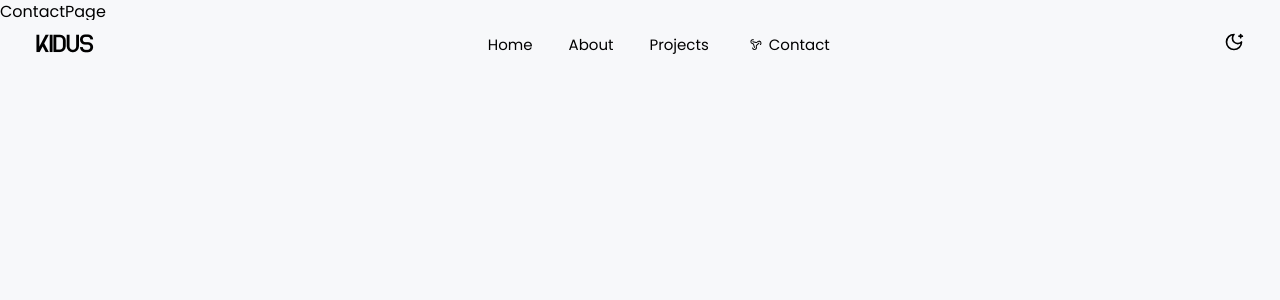
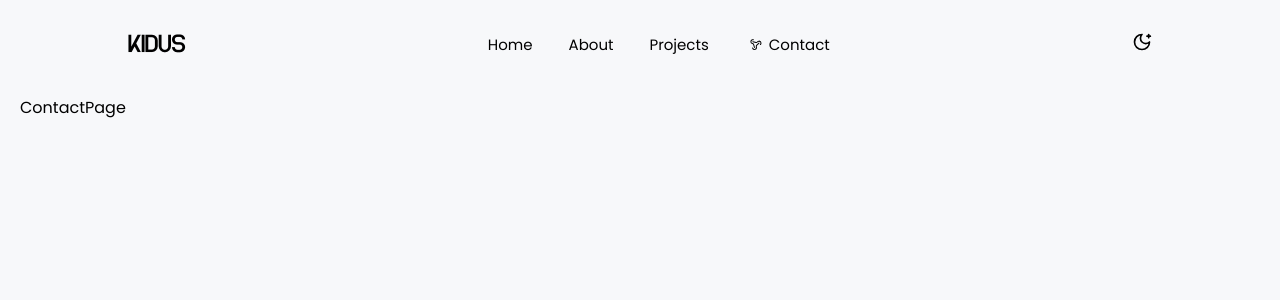
Before and after one commit to kid-us/Next-Portfolio, a Next.js app: page /contact in a window 1280 px wide. Shown: the top 300 px of the page. Built offline with nearby package versions, Linux system fonts and the light colour scheme.

Commit message:
Pages directory with starting pages created.

```diff
--- a/app/Navbar.tsx
+++ b/app/Navbar.tsx
@@ -99,12 +99,12 @@ const Navbar = () => {
       />
 
       <div className="fixed w-full">
-        <header className="container mx-auto lg:mt-5 mt-4">
+        <header className="lg:mx-24 mx-2 lg:mt-5 mt-4">
           <div className="flex justify-center">
             {/* Large Device Nav */}
             <nav
               className={`${scrollWidth < 100 ? "nav-bg" : "bg-background"}
-              lg:flex hidden justify-between px-5 py-[7px] items-center rounded-full w-full overflow-hidden`}
+              lg:flex hidden justify-between px-8 py-[7px] items-center rounded-full w-full overflow-hidden`}
               style={{ width: `${scrollWidth}%` }}
             >
               <a href="#" className="logo-font text-center text-3xl uppercase">
--- a/app/contact/page.tsx
+++ b/app/contact/page.tsx
@@ -1,7 +1,11 @@
 import React from "react";
 
 const ContactPage = () => {
-  return <div>ContactPage</div>;
+  return (
+    <div>
+      <p>ContactPage</p>
+    </div>
+  );
 };
 
 export default ContactPage;
--- a/app/layout.tsx
+++ b/app/layout.tsx
@@ -29,7 +29,9 @@ export default function RootLayout({
       // className={`${geistSans.variable} ${geistMono.variable} antialiased`}
       >
         <Navbar />
-        <main>{children}</main>
+        <main className="container mx-auto pt-24">
+          <div className="lg:px-1 px-3">{children}</div>
+        </main>
       </body>
     </html>
   );
```
Also changed, not shown: app/projects/page.tsx (renamed from app/projects/pages.tsx).
